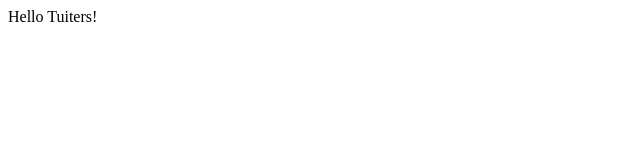
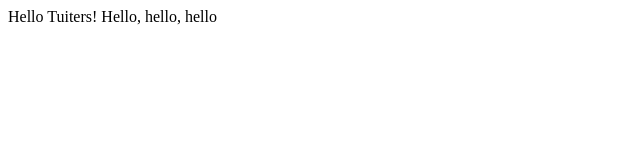
Before and after one commit to Protospi/Tuiter, a plain HTML site: page index.html in a window 1280 px wide. Shown: the whole page, without its empty margins (0-640 px from the left). Drawn offline with Linux system fonts and the light colour scheme.

Commit message:
Update index.html

```diff
--- a/index.html
+++ b/index.html
@@ -5,6 +5,6 @@
       <title>Tuiter!</title>
     </head>
     <body>
-      Hello Tuiters!
+      Hello Tuiters! Hello, hello, hello
     </body>
 </html>
```
